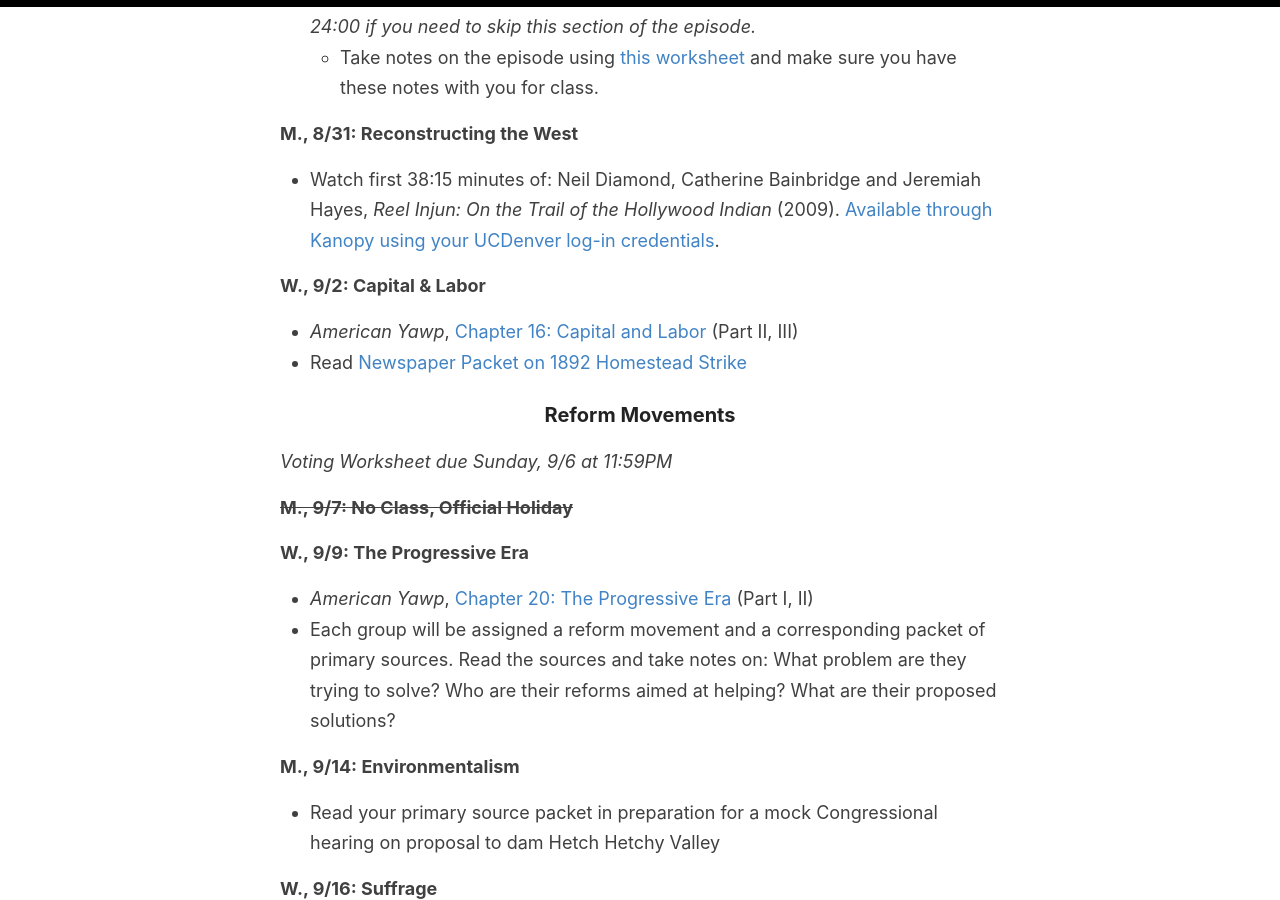
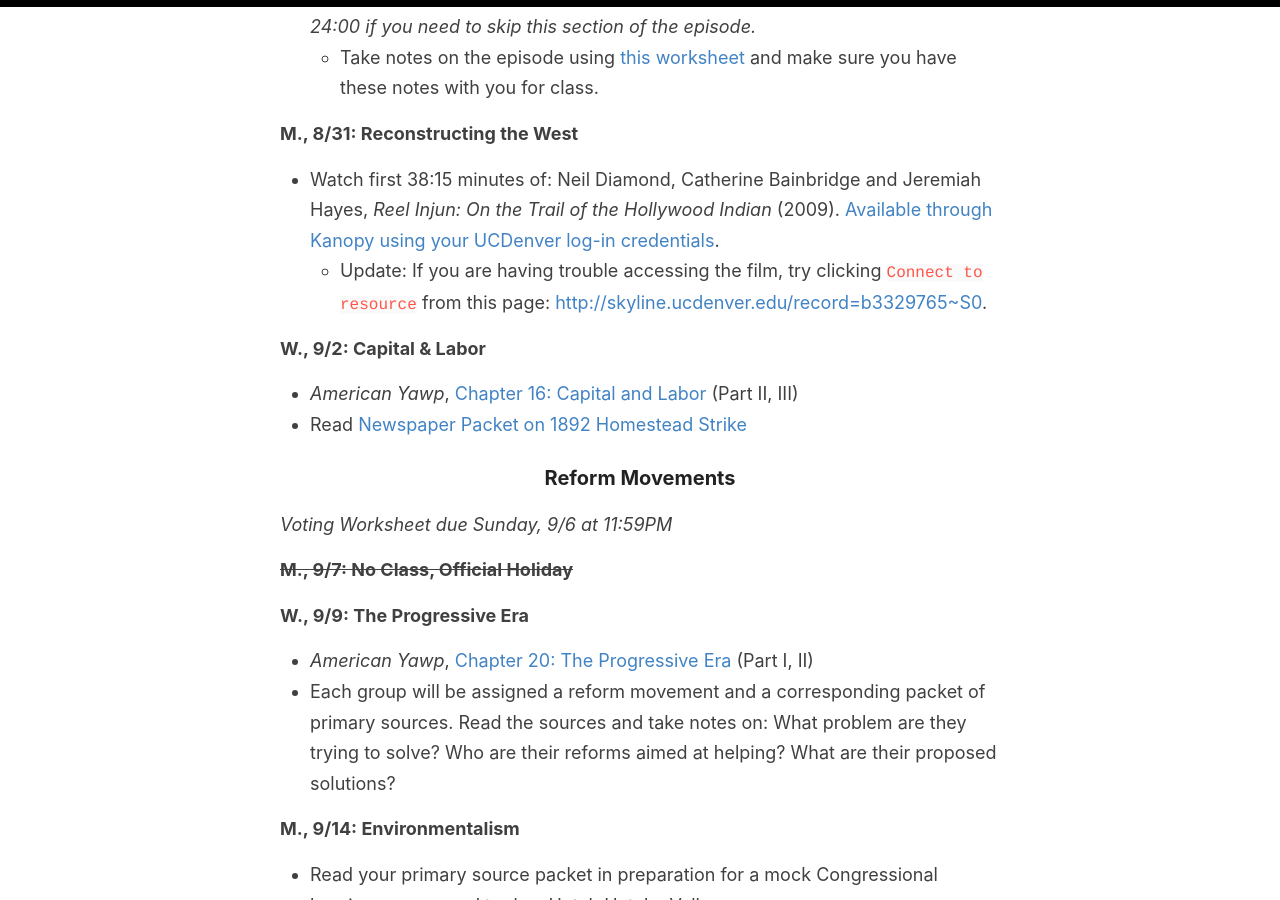
Before and after one commit to cblevins/f20-us-since-1876, a Jekyll site: the page built from _pages/schedule.md, in a window 1280 px wide and 900 px high, scrolled down 1028 px. Built offline with Jekyll 4.4.1, drawn with Linux system fonts in a browser that asks for light colours.

Commit message:
broken link

```diff
--- a/_pages/schedule.md
+++ b/_pages/schedule.md
@@ -25,7 +25,8 @@ permalink: /schedule/
   - Take notes on the episode using [this worksheet]({{site.baseurl}}/downloads/documentary-worksheet.docx) and make sure you have these notes with you for class.
 
 **M., 8/31: Reconstructing the West**
-- Watch first 38:15 minutes of: Neil Diamond, Catherine Bainbridge and Jeremiah Hayes, *Reel Injun: On the Trail of the Hollywood Indian* (2009). [Available through Kanopy using your UCDenver log-in credentials](https://ucdenver.kanopy.com/video/reel-injun-native-american-portrayal-hollywo).
+- Watch first 38:15 minutes of: Neil Diamond, Catherine Bainbridge and Jeremiah Hayes, *Reel Injun: On the Trail of the Hollywood Indian* (2009). [Available through Kanopy using your UCDenver log-in credentials](https://aurarialibrary.idm.oclc.org/login?url=https://ucdenver.kanopy.com/video/reel-injun-native-american-portrayal-hollywo).
+  - Update: If you are having trouble accessing the film, try clicking `Connect to resource` from this page: <http://skyline.ucdenver.edu/record=b3329765~S0>.
 
 **W., 9/2: Capital & Labor**
 - *American Yawp*, [Chapter 16: Capital and Labor](http://www.americanyawp.com/text/16-capital-and-labor) (Part II, III)
```
